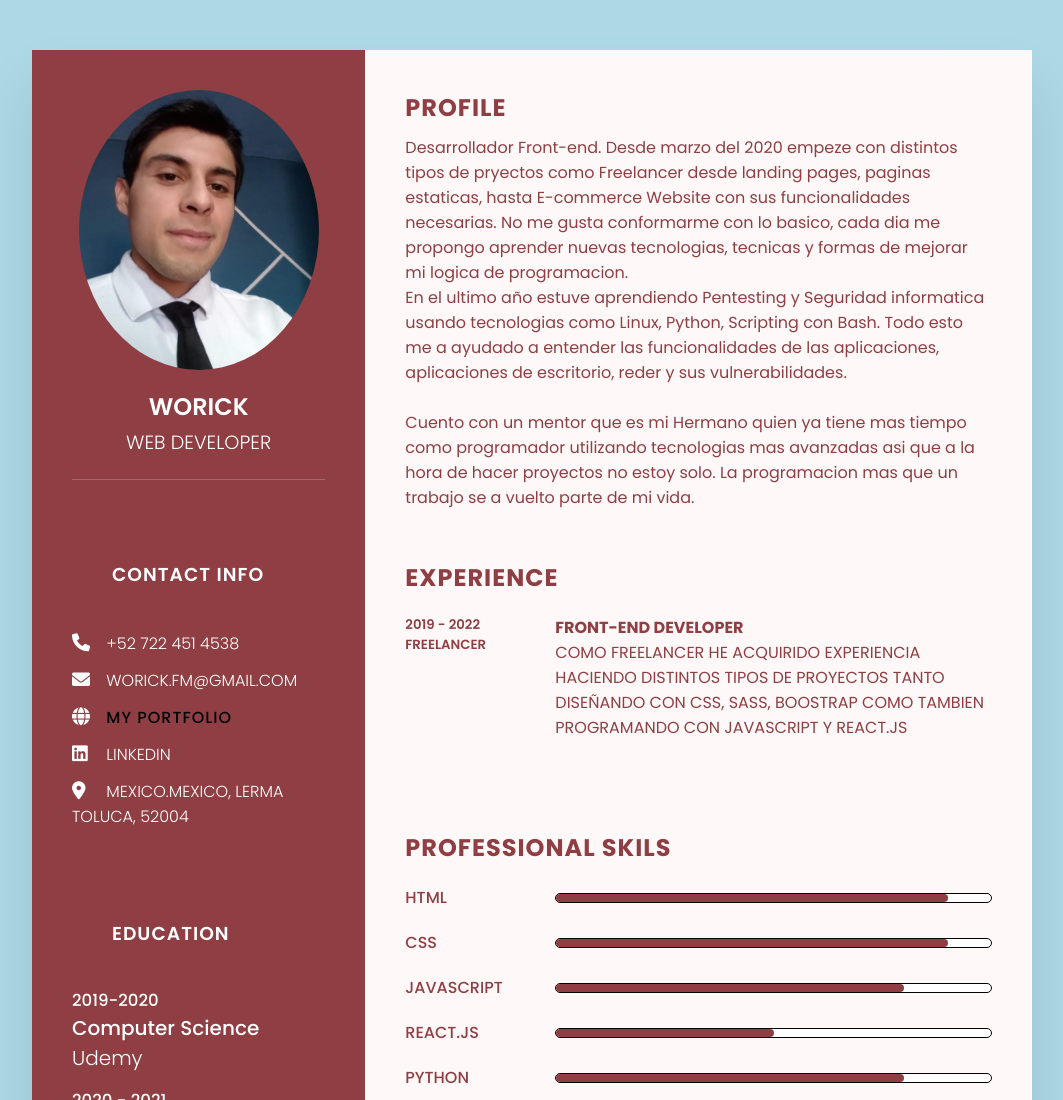
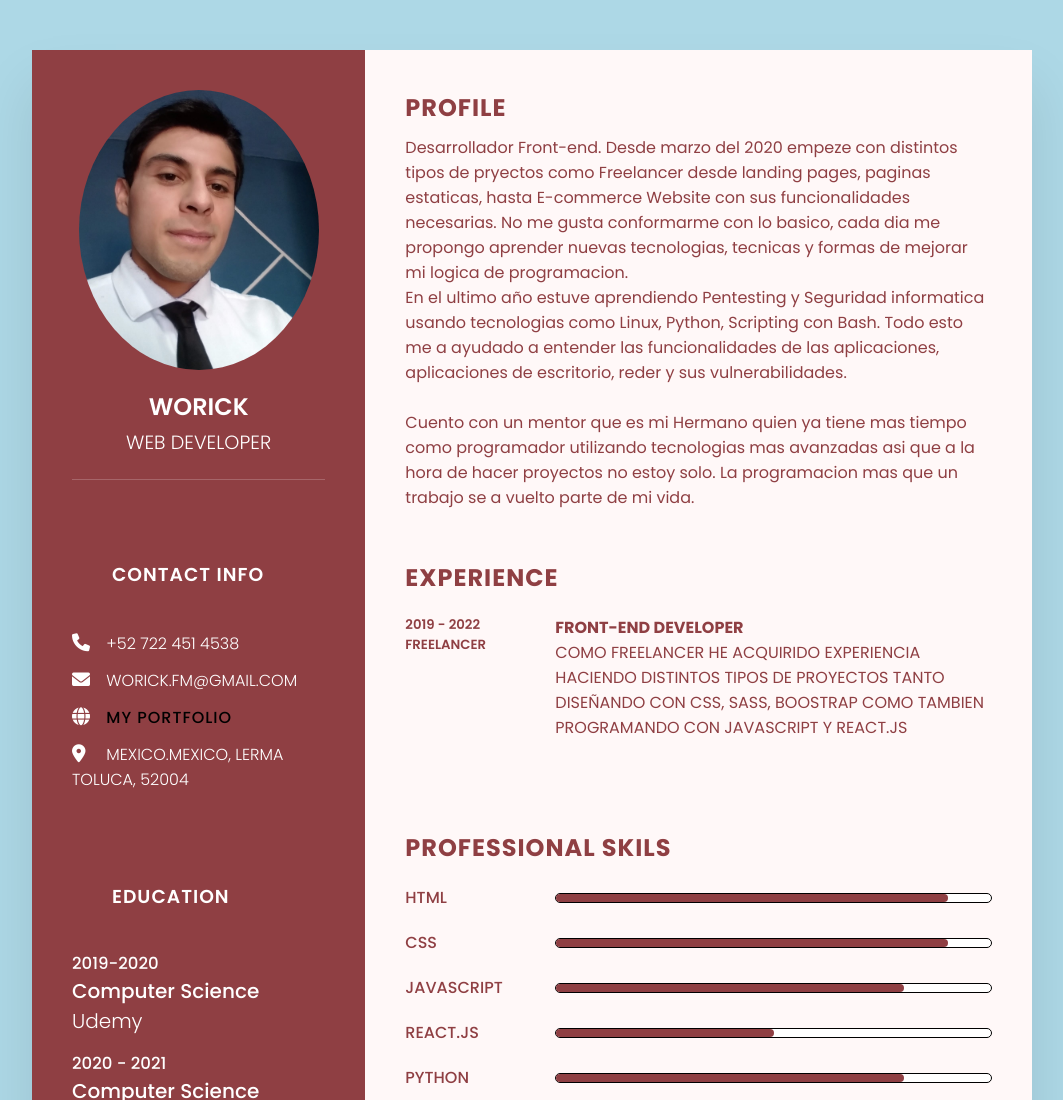
Before and after one commit to ItamarBarrios/CV, a plain HTML site: page index.html in a window 1280 px wide. Shown: the top 1100 px of the page, without its empty margins (108-1171 px from the left). Drawn offline with Linux system fonts and the light colour scheme.

Commit message:
Update index.html

```diff
--- a/index.html
+++ b/index.html
@@ -31,10 +31,7 @@
                         <span class="icon"><i class="fa-solid fa-globe"></i></span>
                         <span class="text"><a href="https://worick3.github.io/myPortfolio/">My Portfolio</a></span>
                     </li>
-                    <li>
-                        <span class="icon"><i class="fa-brands fa-linkedin"></i></span>
-                        <span class="text">linkedin</span>
-                    </li>
+
                     <li>
                         <span class="icon"><i class="fa-solid fa-location-dot"></i></span>
                         <span class="text">Mexico.Mexico, Lerma  Toluca, 52004</span>
```
